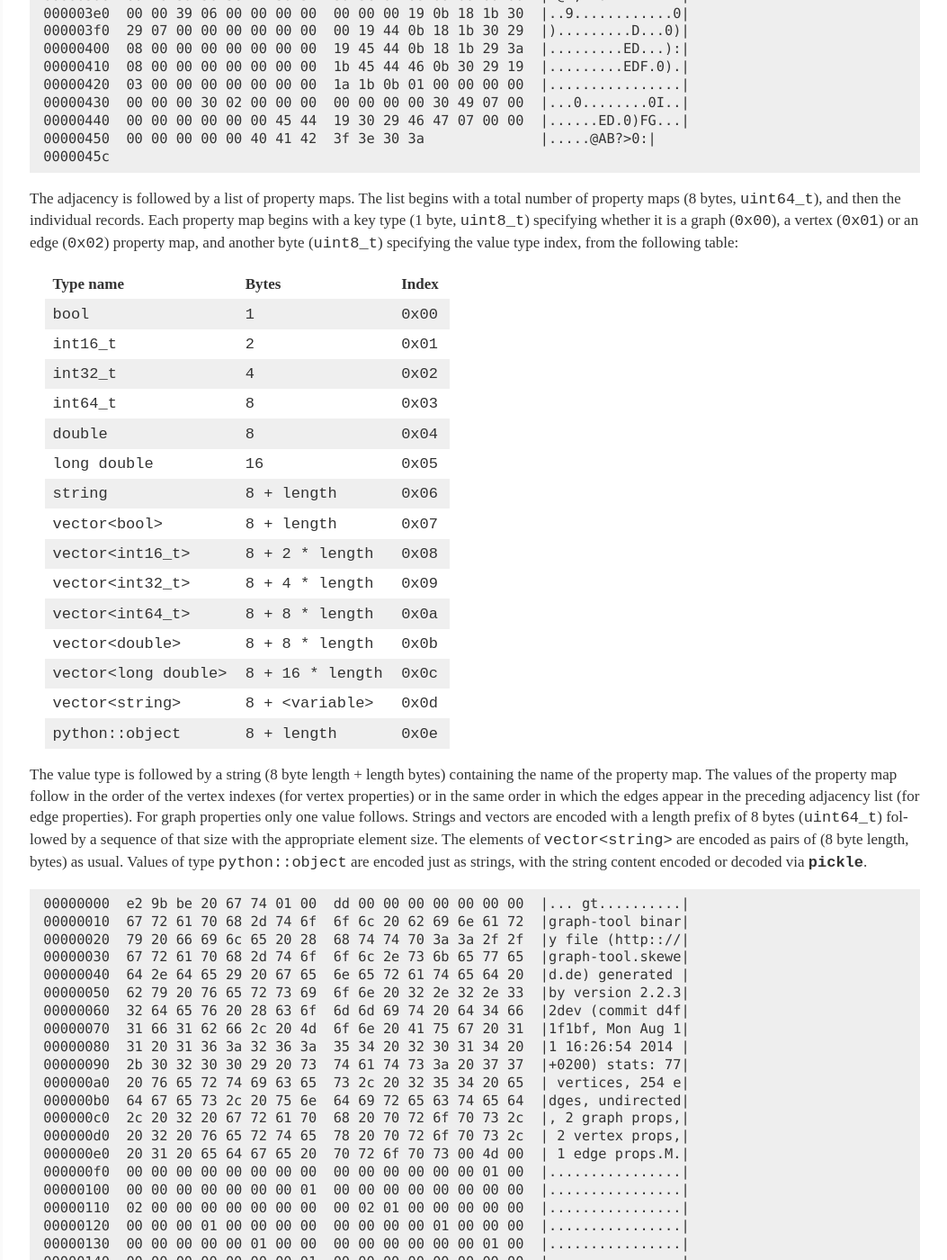
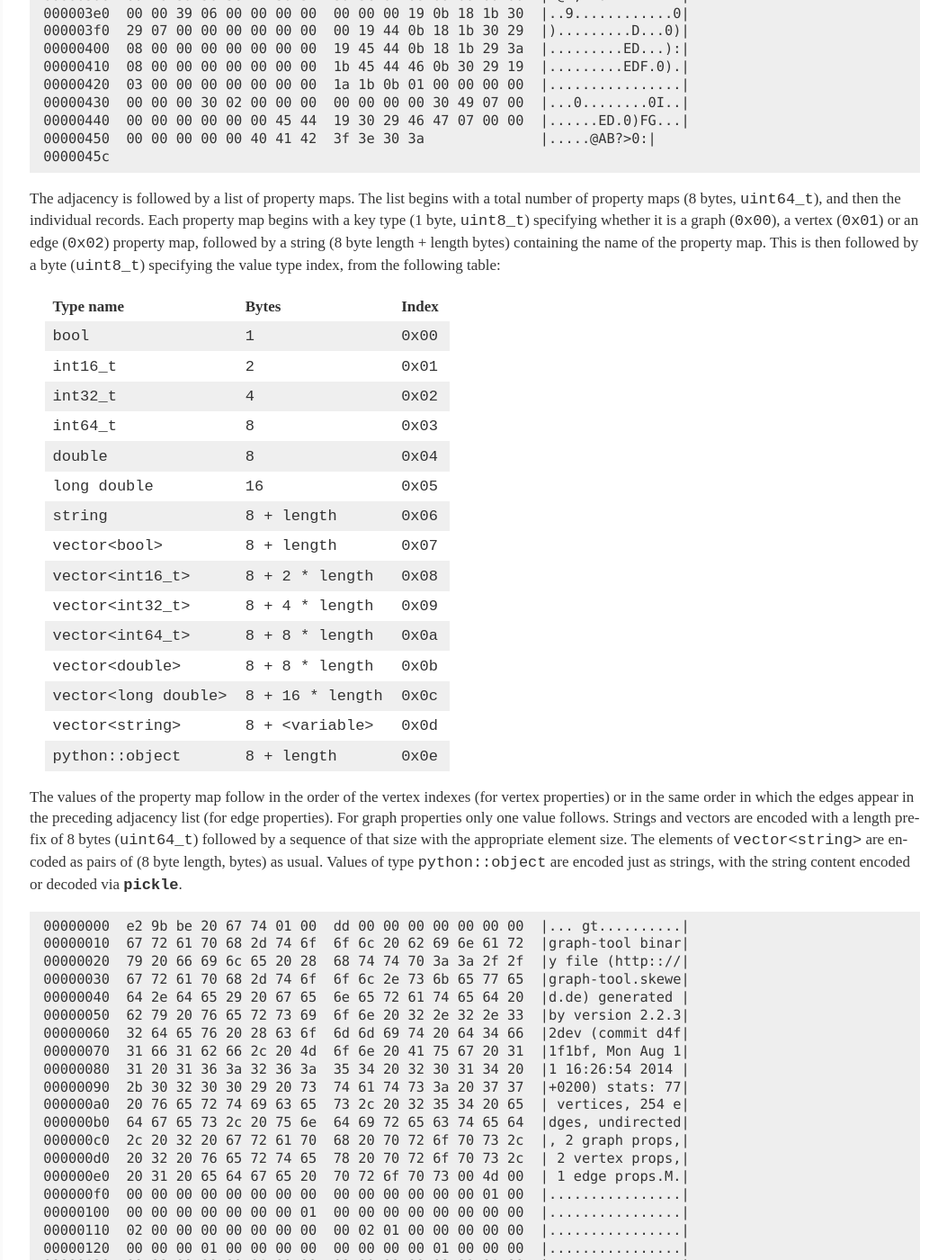
Before and after one commit to antmd/graph-tool, a Sphinx documentation site: the page built from doc/gt_format.rst, in a window 1280 px wide and 1400 px high, scrolled down 2302 px. Shown: the whole window at 90% size, without its empty margins (227-1280 px from the left). Built offline with Sphinx 7.4.7, drawn with Linux system fonts in a browser that asks for light colours; some web fonts are replaced; the version number could not be read and is left out; some of the changed lines change nothing that is shown.

Commit message:
Fix error in gt format specification in the documentation
This fixes #221

```diff
--- a/doc/gt_format.rst
+++ b/doc/gt_format.rst
@@ -147,8 +147,10 @@ The adjacency is followed by a list of property maps. The list begins
 with a total number of property maps (8 bytes, ``uint64_t``), and then
 the individual records. Each property map begins with a key type (1
 byte, ``uint8_t``) specifying whether it is a graph (``0x00``), a vertex
-(``0x01``) or an edge (``0x02``) property map, and another byte
-(``uint8_t``) specifying the value type index, from the following table:
+(``0x01``) or an edge (``0x02``) property map, followed by a string (8
+byte length + length bytes) containing the name of the property
+map. This is then followed by a byte (``uint8_t``) specifying the value
+type index, from the following table:
 
 .. tabularcolumns:: |l|l|
 
@@ -174,17 +176,15 @@ byte, ``uint8_t``) specifying whether it is a graph (``0x00``), a vertex
     ``python::object``           ``8 + length``       ``0x0e``
     ========================     ===================  ========
 
-The value type is followed by a string (8 byte length + length bytes)
-containing the name of the property map. The values of the property map
-follow in the order of the vertex indexes (for vertex properties) or in
-the same order in which the edges appear in the preceding adjacency list
-(for edge properties). For graph properties only one value
-follows. Strings and vectors are encoded with a length prefix of 8 bytes
-(``uint64_t``) followed by a sequence of that size with the appropriate
-element size. The elements of ``vector<string>`` are encoded as pairs of
-(8 byte length, bytes) as usual. Values of type ``python::object`` are
-encoded just as strings, with the string content encoded or decoded via
-:mod:`pickle`.
+The values of the property map follow in the order of the vertex indexes
+(for vertex properties) or in the same order in which the edges appear
+in the preceding adjacency list (for edge properties). For graph
+properties only one value follows. Strings and vectors are encoded with
+a length prefix of 8 bytes (``uint64_t``) followed by a sequence of that
+size with the appropriate element size. The elements of
+``vector<string>`` are encoded as pairs of (8 byte length, bytes) as
+usual. Values of type ``python::object`` are encoded just as strings,
+with the string content encoded or decoded via :mod:`pickle`.
 
 
 .. code-block:: none
```
